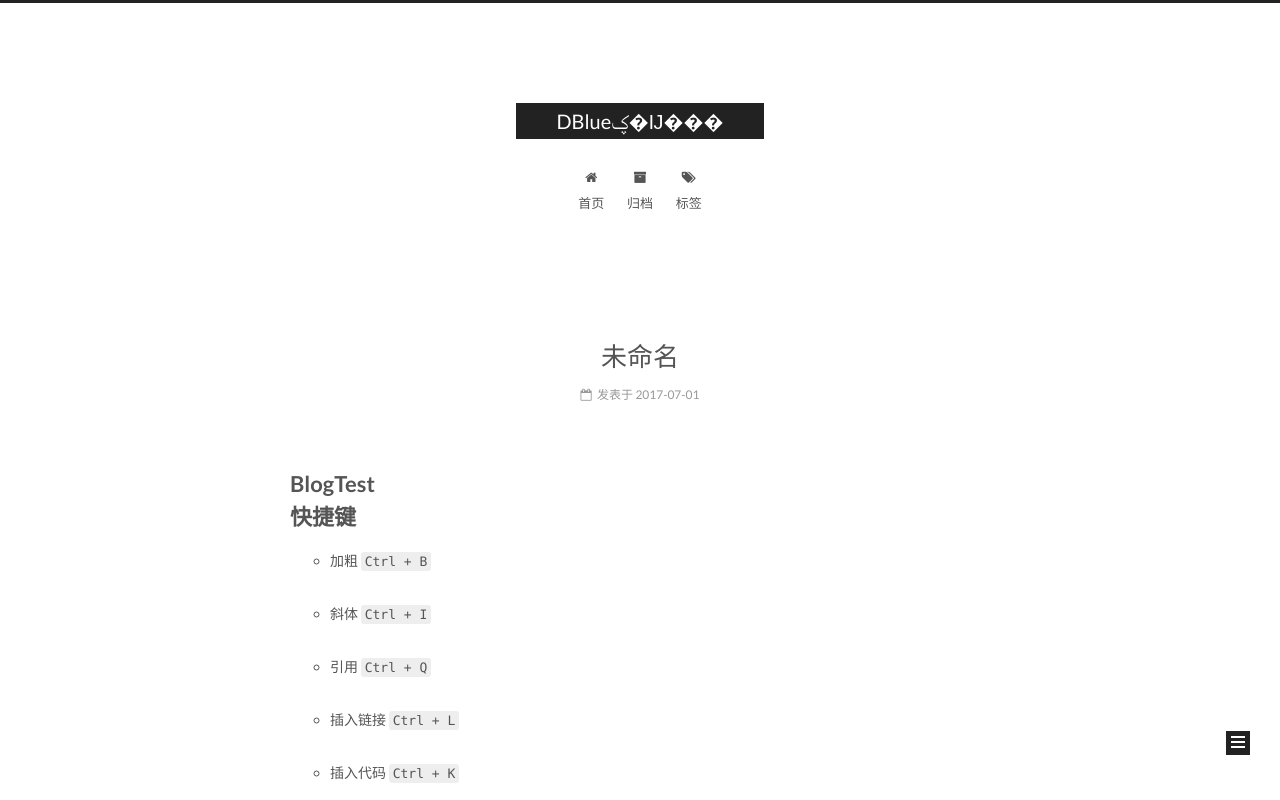
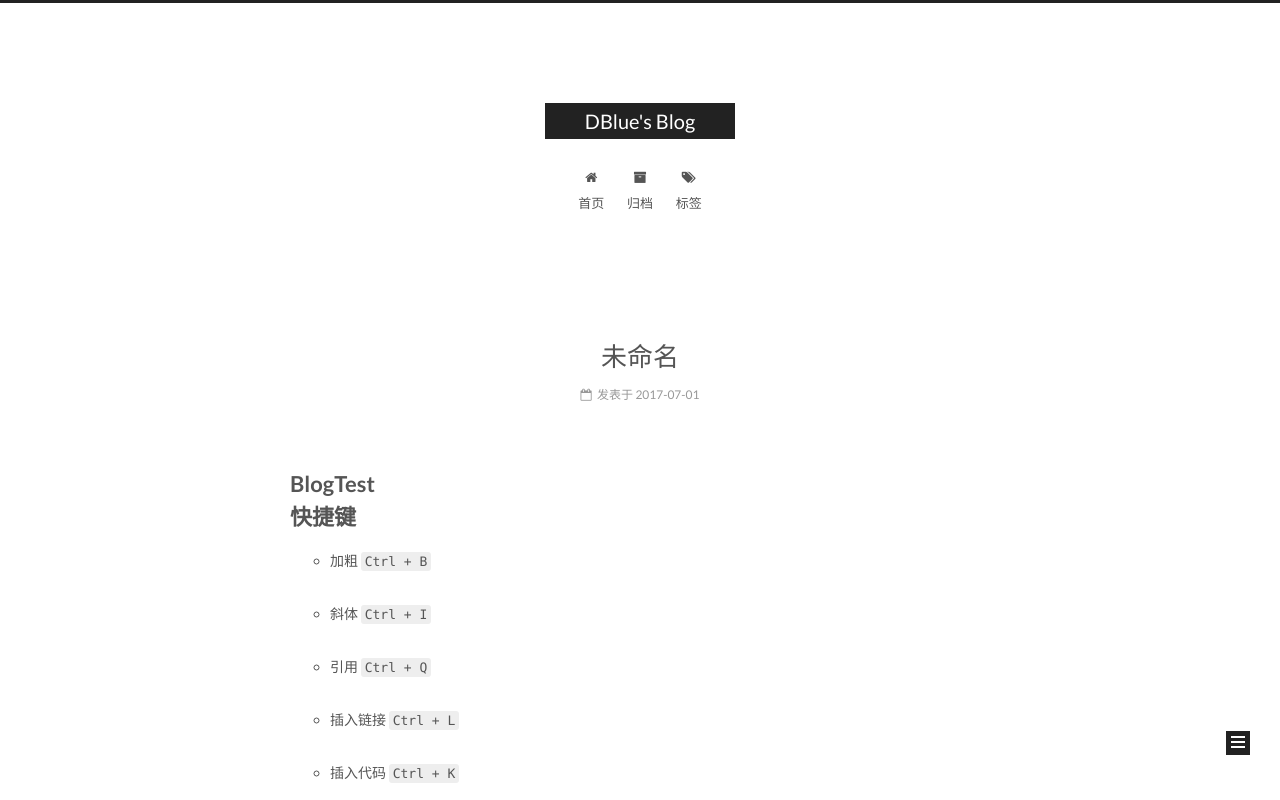
Before and after one commit to gkc1119/DBlu3.github.io, a plain HTML site: page index.html in a window 1280 px wide. Shown: the top 800 px of the page. Drawn offline with Linux system fonts and the light colour scheme.

Commit message:
Site updated: 2017-08-14 21:07:04

```diff
--- a/css/main.css
+++ b/css/main.css
@@ -1677,7 +1677,7 @@ pre .javascript .function {
   width: 4px;
   height: 4px;
   border-radius: 50%;
-  background: #ff3d5e;
+  background: #0b8ba2;
 }
 .links-of-blogroll {
   font-size: 13px;
--- a/index.html
+++ b/index.html
@@ -94,11 +94,11 @@
 
 
 <meta property="og:type" content="website">
-<meta property="og:title" content="DBlueؼ�Ĳ���">
+<meta property="og:title" content="DBlue&#39;s Blog">
 <meta property="og:url" content="http://yoursite.com/index.html">
-<meta property="og:site_name" content="DBlueؼ�Ĳ���">
+<meta property="og:site_name" content="DBlue&#39;s Blog">
 <meta name="twitter:card" content="summary">
-<meta name="twitter:title" content="DBlueؼ�Ĳ���">
+<meta name="twitter:title" content="DBlue&#39;s Blog">
 
 
 
@@ -132,7 +132,7 @@
 
 
 
-  <title>DBlueؼ�Ĳ���</title>
+  <title>DBlue's Blog</title>
 
 
 
@@ -170,7 +170,7 @@
     <div class="custom-logo-site-title">
       <a href="/"  class="brand" rel="start">
         <span class="logo-line-before"><i></i></span>
-        <span class="site-title">DBlueؼ�Ĳ���</span>
+        <span class="site-title">DBlue's Blog</span>
         <span class="logo-line-after"><i></i></span>
       </a>
     </div>
@@ -262,7 +262,7 @@
     </span>
 
     <span hidden itemprop="publisher" itemscope itemtype="http://schema.org/Organization">
-      <meta itemprop="name" content="DBlueؼ�Ĳ���">
+      <meta itemprop="name" content="DBlue's Blog">
     </span>
 
 
@@ -476,7 +476,7 @@
     </span>
 
     <span hidden itemprop="publisher" itemscope itemtype="http://schema.org/Organization">
-      <meta itemprop="name" content="DBlueؼ�Ĳ���">
+      <meta itemprop="name" content="DBlue's Blog">
     </span>
 
 
```
Also changed, not shown: 2017/07/01/blogTest/index.html (+6 -6 lines), 2017/07/01/hello-world/index.html (+4 -4 lines), archives/2017/07/index.html (+5 -5 lines), archives/2017/index.html (+5 -5 lines), archives/index.html (+5 -5 lines).
